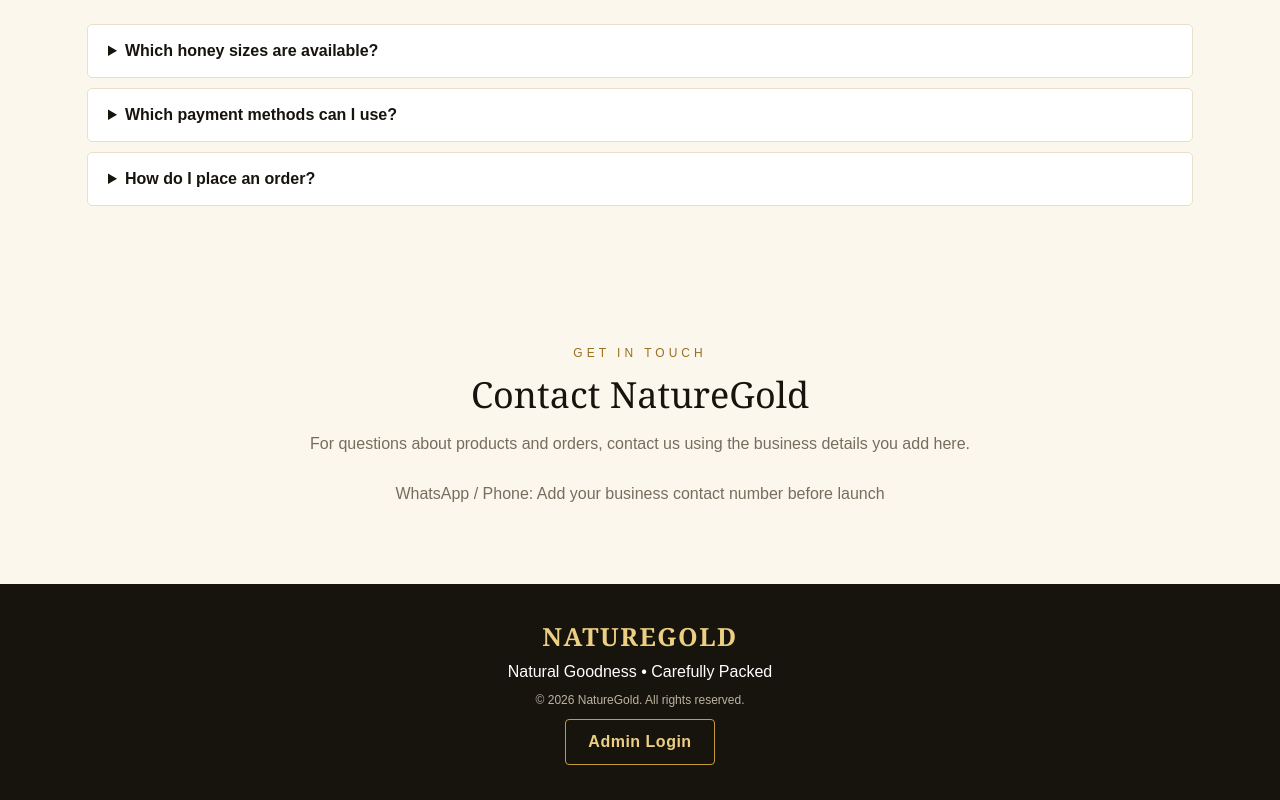
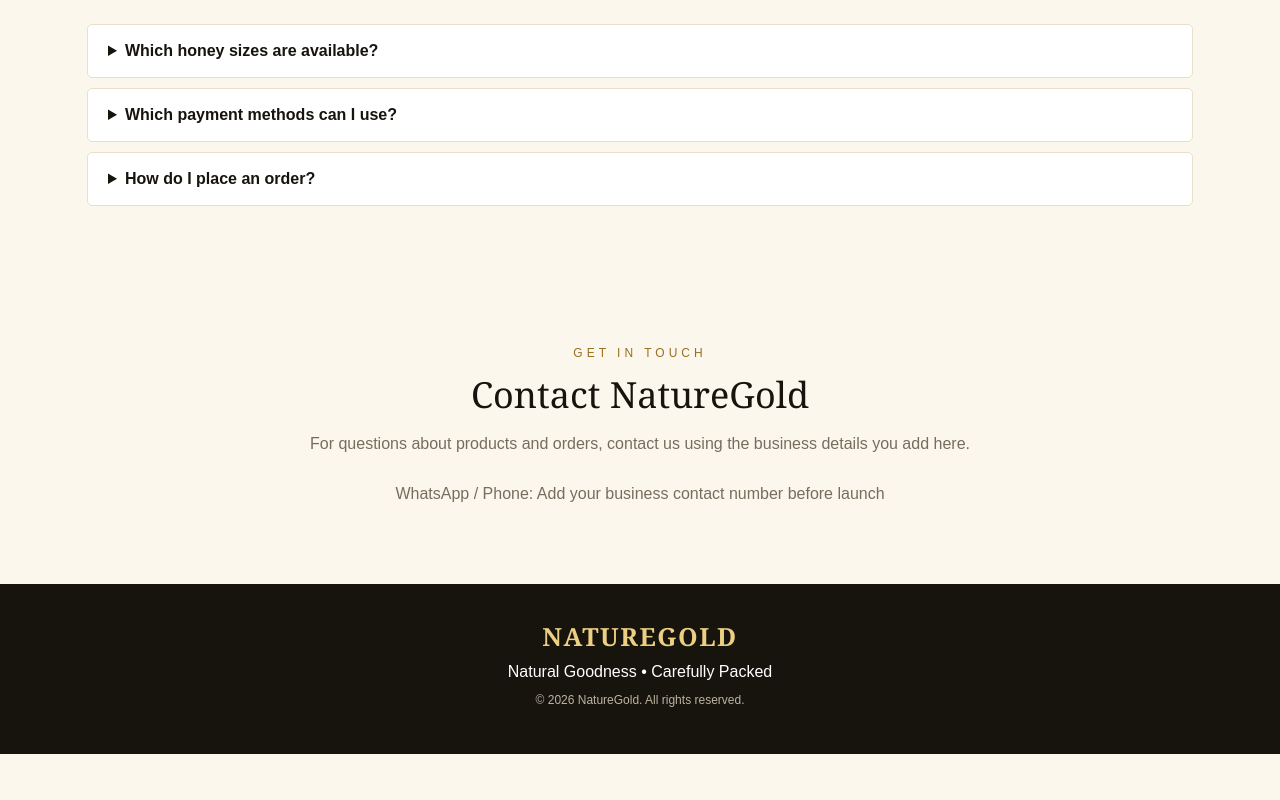
Before and after one commit to FreeToolHubOnline/NatureGold, a plain HTML site: page index.html in a window 1280 px wide. Shown: the part 1885-2685 px from the top of the page. After the commit the page ends 2639 px from the top, so only its background shows below. Drawn offline with Linux system fonts and the light colour scheme; no server answers.

Commit message:
Remove admin login button from footer
Removed the admin login button from the footer.

```diff
--- a/index.html
+++ b/index.html
@@ -48,7 +48,7 @@ footer{background:#17140e;color:white;text-align:center;padding:35px 20px}footer
 <section class="faq"><div class="section-head"><div class="eyebrow">Need to know</div><h2>Frequently Asked Questions</h2></div><details><summary>Which honey sizes are available?</summary><p>Available sizes are shown in the product collection.</p></details><details><summary>Which payment methods can I use?</summary><p>Cash on Delivery, Easypaisa, JazzCash and Bank Transfer are available as checkout choices. Online payment details will be added by the store owner.</p></details><details><summary>How do I place an order?</summary><p>Choose a product, press BUY, enter your delivery details and select a payment method.</p></details></section>
 <section id="contact"><div class="section-head"><div class="eyebrow">Get in touch</div><h2>Contact NatureGold</h2><p>For questions about products and orders, contact us using the business details you add here.</p></div><p style="text-align:center;color:var(--muted)">WhatsApp / Phone: Add your business contact number before launch</p></section>
 </main>
-<footer><div class="brand">NATUREGOLD</div><div>Natural Goodness • Carefully Packed</div><p style="color:#bcb3a3;font-size:12px">© <span id="year"></span> NatureGold. All rights reserved.</p><button class="btn outline" onclick="openAdmin()">Admin Login</button></footer>
+<footer><div class="brand">NATUREGOLD</div><div>Natural Goodness • Carefully Packed</div><p style="color:#bcb3a3;font-size:12px">© <span id="year"></span> NatureGold. All rights reserved.</p></footer>
 
 <div class="modal" id="productModal"><div class="panel"><button class="close" onclick="closeModal('productModal')">&times;</button><h2 id="detailTitle">NatureGold Honey</h2><img class="detail-img" id="detailImage" src="https://images.unsplash.com/photo-1587049352851-8d4e89133924?auto=format&fit=crop&w=900&q=85" alt="Honey"><div class="detail-price" id="detailPrice"></div><p id="detailWeight"></p><p>NatureGold honey, carefully packed for your home.</p><button class="btn" style="width:100%" onclick="showCheckout()">BUY NOW</button></div></div>
 <div class="modal" id="checkoutModal"><div class="panel"><button class="close" onclick="closeModal('checkoutModal')">&times;</button><h2>Complete Your Order</h2><p id="checkoutProduct" class="notice"></p>
```
